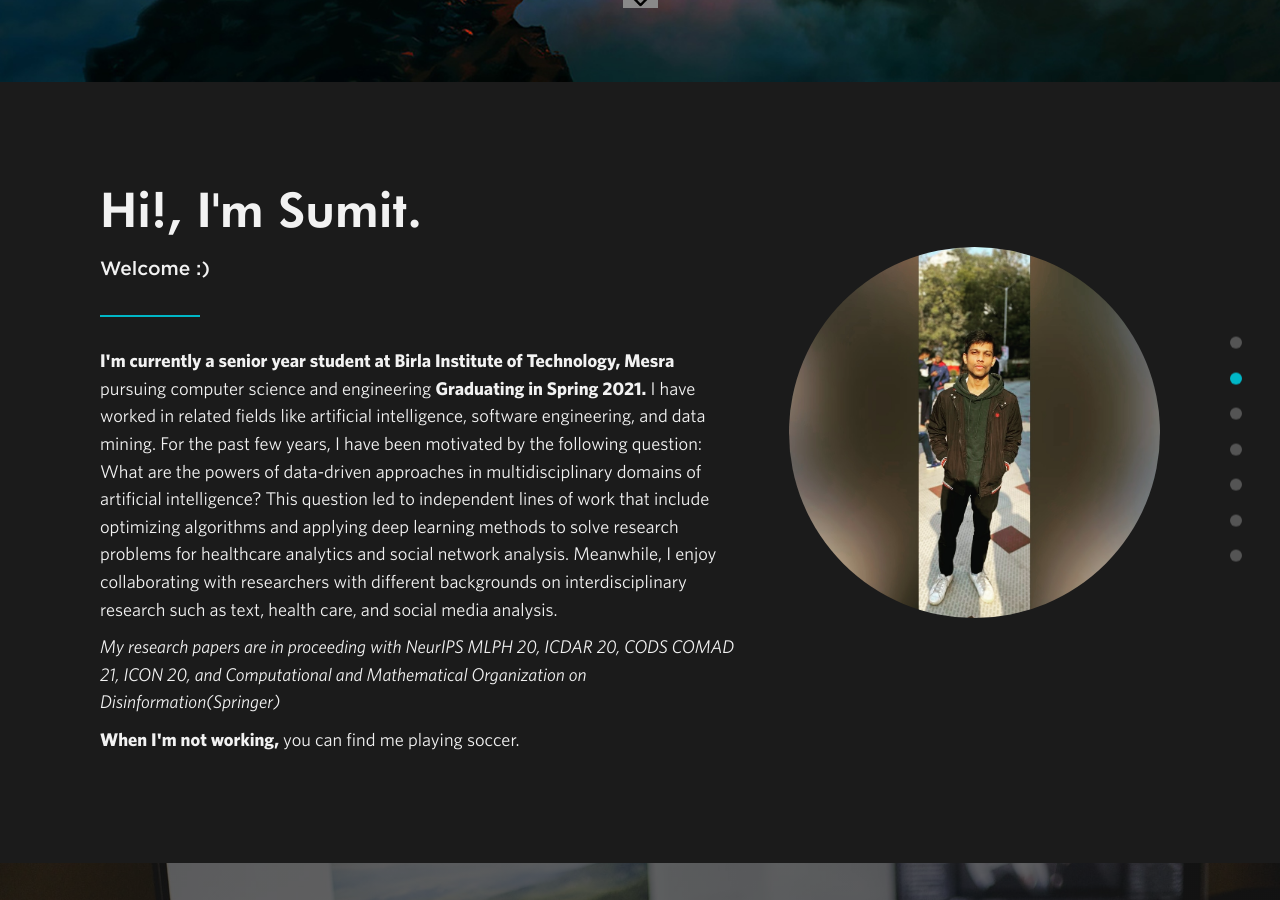
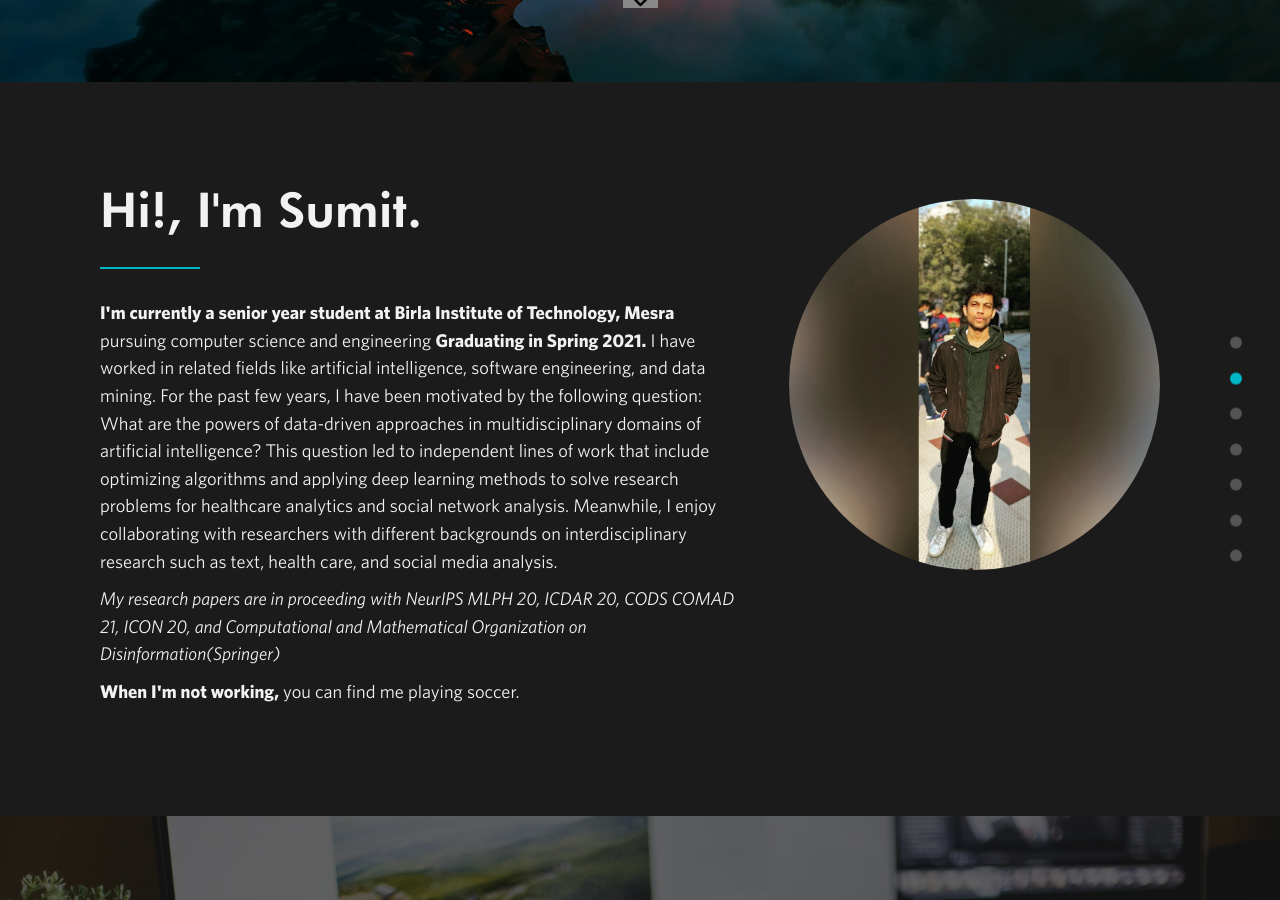
Before and after one commit to sumit6597/sumit6597.github.io, a Jekyll site: the page built from index.html, in a window 1280 px wide and 900 px high, scrolled down 847 px. Built offline with Jekyll 4.4.1, drawn with Linux system fonts in a browser that asks for light colours; nearby versions of some CDN libraries; grey boxes are pictures that could not be loaded.

Commit message:
Update about.html

```diff
--- a/_includes/about.html
+++ b/_includes/about.html
@@ -2,7 +2,7 @@
   <div class="section-wrapper">
     <div class="fade-in">
       <h1 class="section-heading">Hi!, I'm Sumit.</h1>
-      <h3 class="section-subheading">Welcome :)  </h3>
+      <h3 class="section-subheading">  </h3>
       <span class="divider"></span>
       <div class="about-wrapper">
         <img class="headshot" src="img/meraphotu.jpg" alt="headshot">
```
